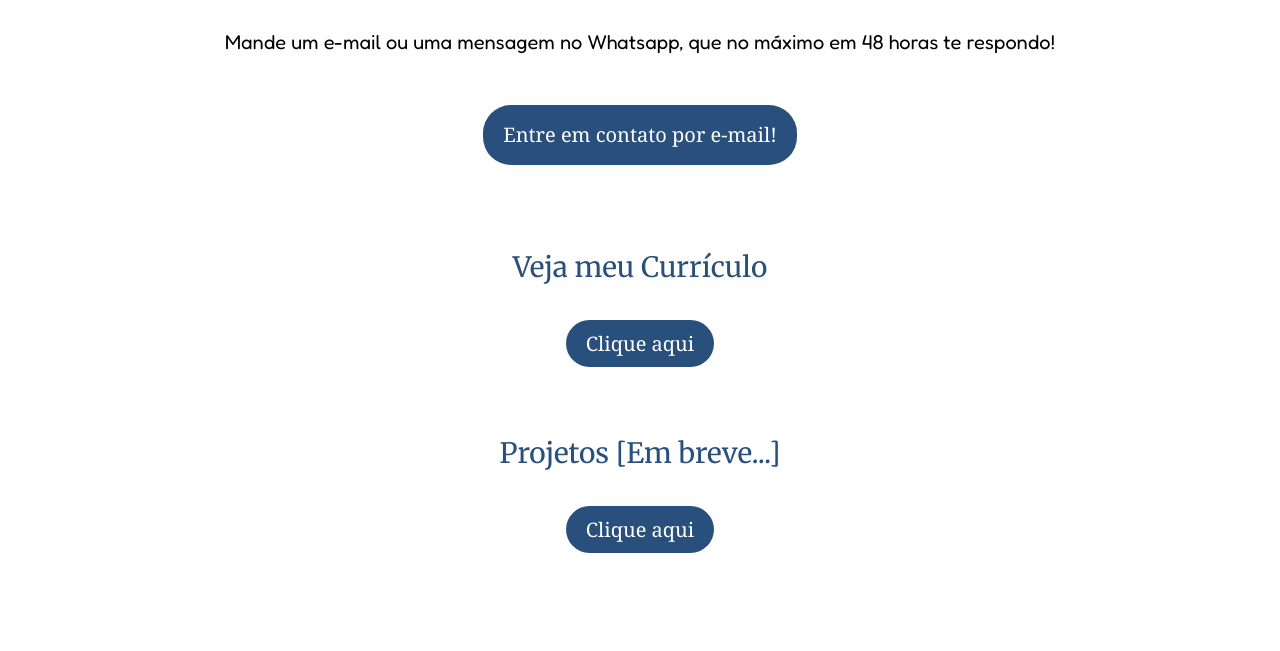
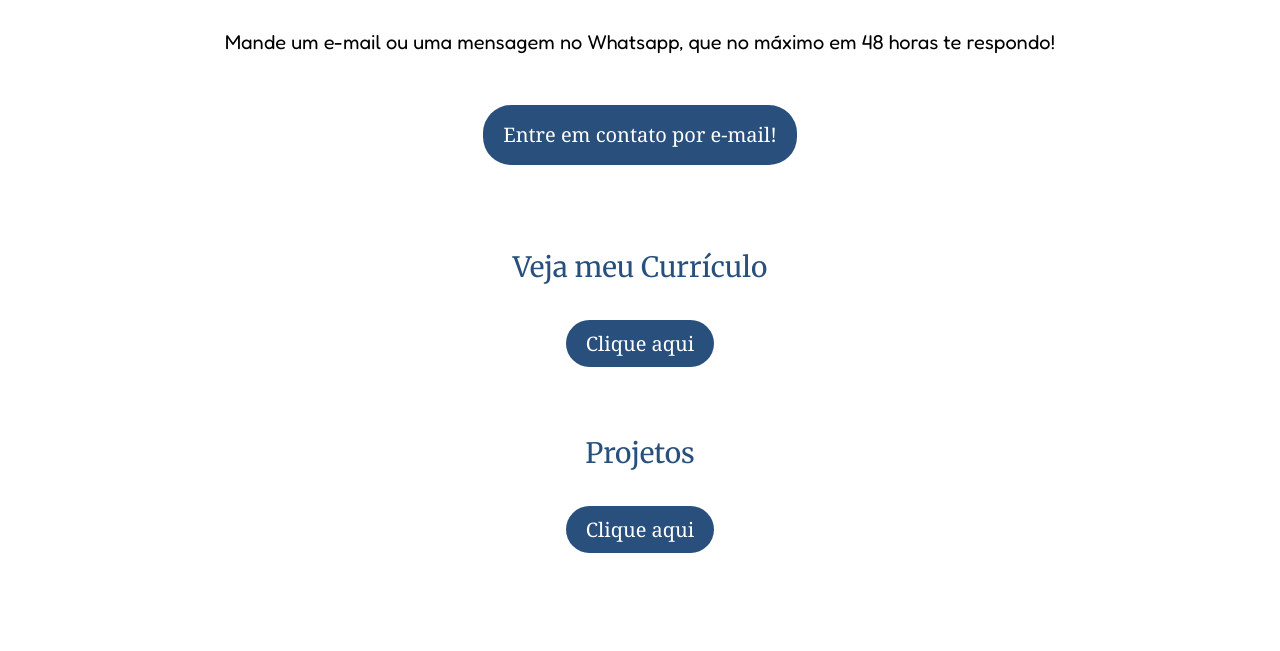
Before and after one commit to caiob2811/CaioDevSite, a plain HTML site: page index.html in a window 1280 px wide. Shown: the part 2949-3600 px from the top of the page. Drawn offline with nearby package versions, Linux system fonts and the light colour scheme.

Commit message:
subindo projetos

```diff
--- a/index.html
+++ b/index.html
@@ -135,7 +135,7 @@
             </div>
 
             <div class="projetos">
-                <h1>Projetos [Em breve...]</h1>
+                <h1>Projetos</h1>
                 <a class="btn" href="projetos/projetos.html" target="_blank">Clique aqui</a>
             </div>
     </main>
```
